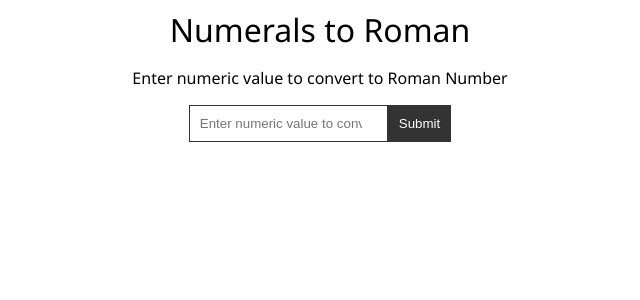
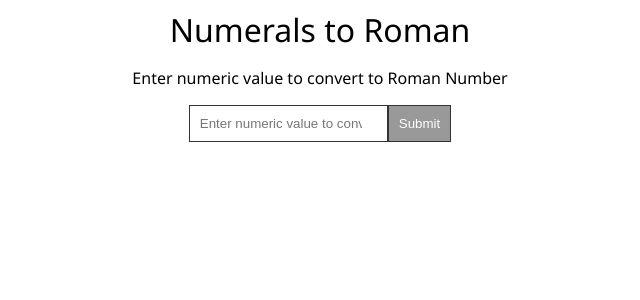
Before and after one commit to akhilmekkatt/db-test, an Angular app: page / in a window 1280 px wide. Shown: the top 300 px of the page, without its empty margins (320-960 px from the left). Built offline with nearby package versions, Linux system fonts and the light colour scheme.

Commit message:
fixed issues in testing file and added styling

```diff
--- a/src/app/num-rom/num-rom.component.scss
+++ b/src/app/num-rom/num-rom.component.scss
@@ -18,6 +18,9 @@ button{
     background: #333;
     color: #fff;
 }
+button:disabled{
+    background: #999;
+}
 h1{
     font-weight: 100;
     margin: 0px;
```
